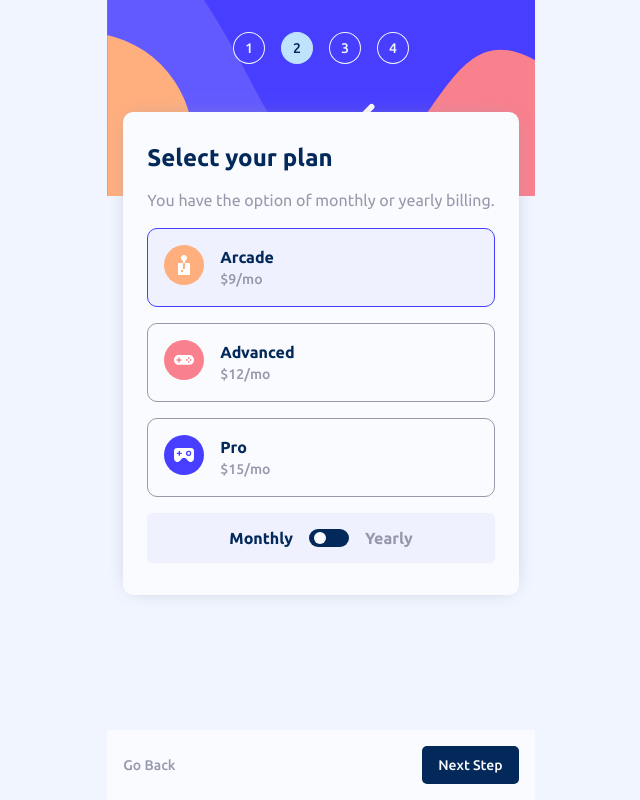
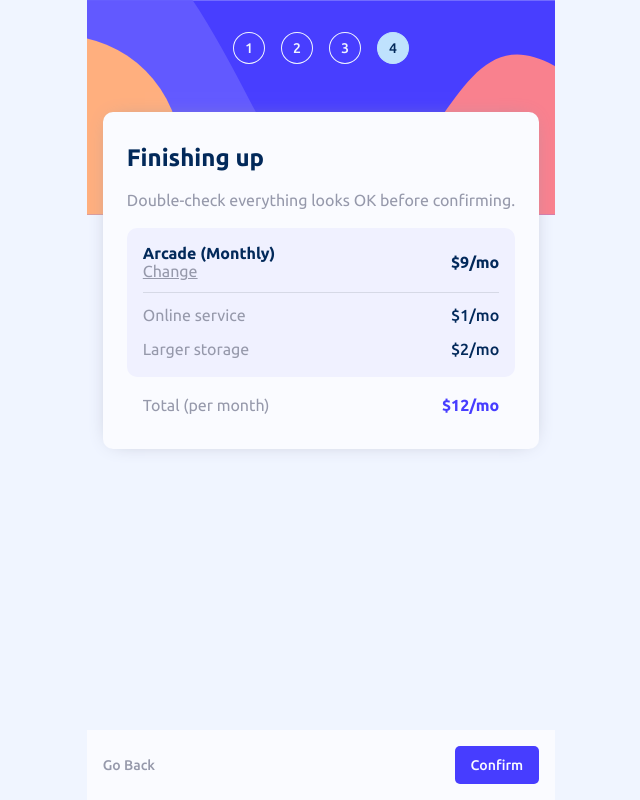
Before and after one commit to DebabrataBanik/multi-step-form-main, a React (Vite) app: page / in a window 1280 px wide. Shown: the whole page, without its empty margins (319-959 px from the left). Built offline with nearby package versions, Linux system fonts and the light colour scheme.

Commit message:
feat: add Confirmation step

```diff
--- a/src/App.jsx
+++ b/src/App.jsx
@@ -3,10 +3,11 @@ import Plan from "./steps/Plan"
 import Steps from "./components/Steps"
 import Addons from "./steps/Addons"
 import { useState } from "react"
+import Confirmation from "./steps/Confirmation"
 
 export default function App(){
 
-  const [activeStep, setActiveStep] = useState(2)
+  const [activeStep, setActiveStep] = useState(4)
   const [isYearly, setIsYearly] = useState(false)
   const [plan, setPlan] = useState('arcade')
   const [addons, setAddons] = useState({
@@ -29,7 +30,7 @@ export default function App(){
           activeStep === 3 ?
           <Addons setActiveStep={setActiveStep} isYearly={isYearly} addons={addons} setAddons={setAddons} />
           :
-          'Confirmation Page'
+          <Confirmation plan={plan} setActiveStep={setActiveStep} isYearly={isYearly} />
         }
       </div>
     </div>
--- a/src/index.css
+++ b/src/index.css
@@ -399,6 +399,88 @@ input[type='checkbox']{
   font-weight: 500;
 }
 
+.content-container{
+  padding: 1rem;
+  border-radius: 10px;
+  background-color: hsla(243, 100%, 62%, 5%);
+}
+
+.plan{
+  display: flex;
+  align-items: center;
+  justify-content: space-between;
+  border-bottom: 1px solid var(--color-purple-200);
+  padding-bottom: 12px;
+}
+
+.plan h2{
+  font-size: 16px;
+  color: var(--color-blue-950);
+}
+
+.plan button{
+  border: none;
+  background-color: transparent;
+  color: var(--color-grey-500);
+  text-decoration: underline;
+  cursor: pointer;
+
+  &:hover{
+    color: var(--color-purple-600);
+  }
+
+  &:focus-visible{
+    outline: 1px solid var(--color-purple-600);
+    color: var(--color-purple-600);
+  }
+}
+
+.plan span{
+  color: var(--color-blue-950);
+  font-weight: 700;
+}
+
+.addons{
+  padding-top: 10px;
+  display: flex;
+  flex-direction: column;
+  gap: 10px;
+}
+
+.addons p{
+  display: flex;
+  align-items: center;
+  justify-content: space-between;
+}
+
+.addons p span{
+  color: var(--color-blue-950);
+  font-weight: 500;
+}
+
+.total{
+  padding-inline: 1rem;
+  display: flex;
+  align-items: center;
+  justify-content: space-between;
+}
+
+.total span{
+  color: var(--color-purple-600);
+  font-weight: 700;
+}
+
+.btn.confirm{
+  background-color: var(--color-purple-600);
+
+  &:hover{
+    background-color: hsla(243, 100%, 62%, 70%);
+  }
+  &:focus{
+    outline: 1px solid var(--color-purple-600);
+  }
+}
+
 @media (min-width: 500px){
   .wrapper{
     display: flex;
--- /dev/null
+++ b/src/steps/Confirmation.jsx
@@ -0,0 +1,79 @@
+export default function Confirmation({plan, setActiveStep, isYearly}){
+
+  function handleBackNav(){
+    setActiveStep(3)
+  }
+
+  function handleConfirm(){
+    console.log('Confirmed')
+  }
+
+  function redirect(e){
+    e.preventDefault()
+    setActiveStep(2)
+  }
+
+  const selectedPlan = plan[0].toUpperCase() + plan.slice(1)
+
+  return (
+    <>
+      <div className="form-container">
+        <h1>Finishing up</h1>
+        <p>Double-check everything looks OK before confirming.</p>
+        <div className="content-container">
+          <div className="plan">
+            <div>
+              <h2>{selectedPlan} {!isYearly ? '(Monthly)' : '(Yearly)'}</h2>
+              <button onClick={redirect}>
+                Change
+              </button>
+            </div>
+            <span>
+              {
+                !isYearly ? '$9/mo' : '$90/yr'
+              }
+            </span>
+          </div>
+          <div className="addons">
+            <p>
+              Online service
+              <span>
+                {
+                  !isYearly ? '$1/mo' : '$10/yr'
+                }
+              </span>
+            </p>
+            <p>
+              Larger storage
+              <span>
+                {
+                  !isYearly ? '$2/mo' : '$20/yr'
+                }
+              </span>
+            </p>
+          </div>
+        </div>
+        <p className="total">Total {!isYearly ? '(per month)' : '(per year)'}
+          <span>
+            {
+              !isYearly ? '$12/mo' : '$120/yr'
+            }
+          </span>
+        </p>
+      </div>
+      <div className="footer">
+        <button
+          onClick={handleBackNav} className='back'
+        >
+          Go Back
+        </button>
+        <button
+          onClick={handleConfirm}
+          className="btn confirm"
+        >
+          Confirm
+        </button>
+      </div>
+    </>
+  )
+}
```
